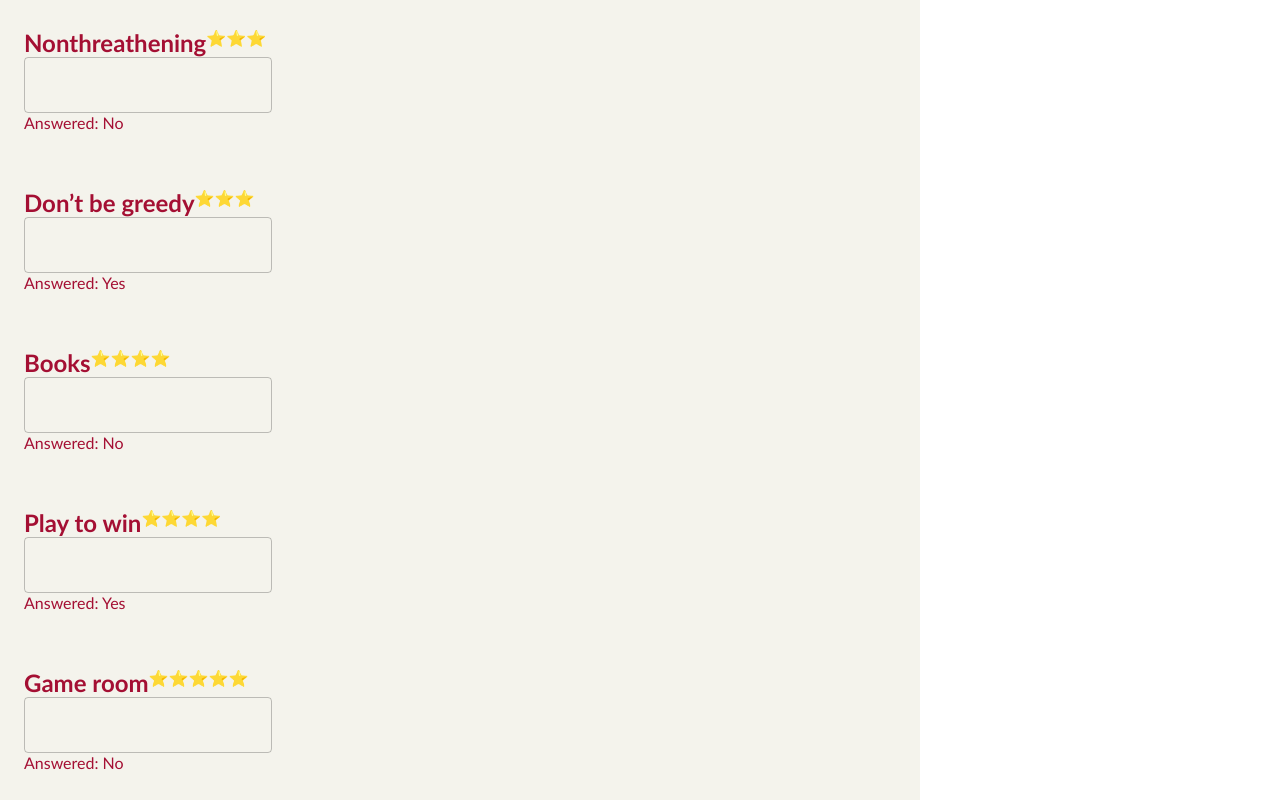
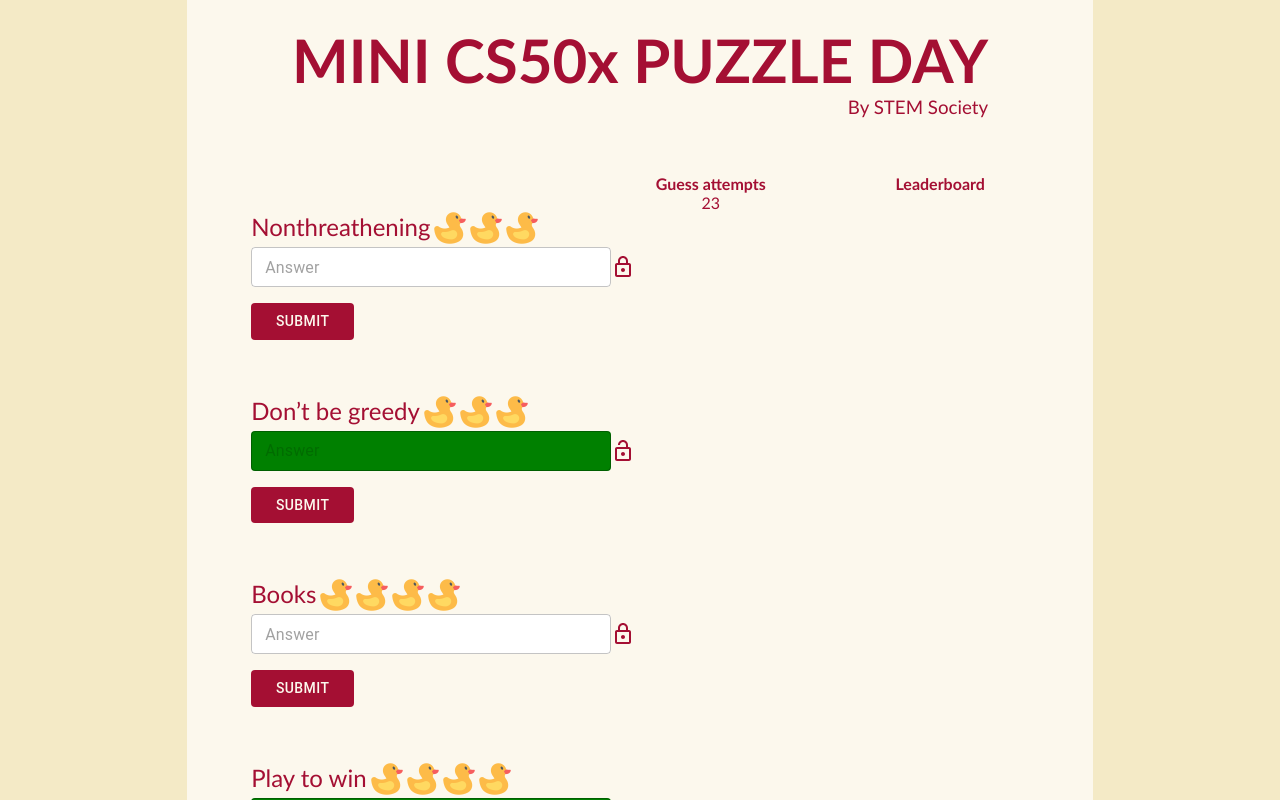
Before and after one commit to definitelyna/Mini_CS50x_Answer_Frontend, a React (Vite) app: page /QuestionCheck in a window 1280 px wide. Shown: the top 800 px of the page. Built offline with nearby package versions, Linux system fonts and the light colour scheme.

Commit message:
Shit ton of changes

```diff
--- a/src/index.css
+++ b/src/index.css
@@ -1,3 +1,3 @@
 *{
-  font-family: 'Gill Sans MT'
+  font-family: 'Gill Sans', 'Gill Sans MT', Calibri, 'Trebuchet MS', sans-serif
 }
--- a/src/pages/InputTeam/InputTeam.css
+++ b/src/pages/InputTeam/InputTeam.css
@@ -1,5 +1,4 @@
 *{
-    font-family: 'Gill Sans MT';
     padding: 0;
     margin: 0
 }
--- a/src/pages/QuestionCheck/QuestionCheck.tsx
+++ b/src/pages/QuestionCheck/QuestionCheck.tsx
@@ -1,6 +1,8 @@
 // import { useEffect, useState } from "react";
-import { Box, TextField } from "@mui/material";
+import { Box, Button, TextField } from "@mui/material";
 import "./QuestionCheck.css";
+import LockOutlinedIcon from "@mui/icons-material/LockOutlined";
+import LockOpenOutlinedIcon from "@mui/icons-material/LockOpenOutlined";
 
 const QuestionCheck = () => {
   const questions = [
@@ -43,32 +45,135 @@
   // }, []);
 
   return (
-    <Box>
+    <Box
+      sx={{
+        display: "flex",
+        flexDirection: "row",
+        justifyContent: "center",
+        bgcolor: "#f4eac6",
+        width: "100%",
+      }}
+    >
       <Box
         sx={{
-          height: "100vh",
-          width: "70vw",
+          height: "auto",
+          width: "67vw",
           color: "#a40f33",
-          bgcolor: "#f4f3ec",
+          bgcolor: "#fcf8ed",
           display: "flex",
           flexDirection: "column",
-          justifyContent: "space-around",
-          pl: 3,
+          alignItems: "center",
+          justifyContent: "space-between",
+          px: 3,
         }}
       >
-        {questions.map((question) => (
-          <Box key={question.id}>
-            <Box sx={{ display: "flex", flexDirection: "row" }}>
-              <h2>{question.question}</h2>
-              {Array.from({ length: question.star_rating }, (_, i) => (
-                <div key={i}>⭐</div>
-              ))}
+        <Box sx={{ textAlign: "right", mt: 3 }}>
+          <h1 style={{ fontSize: 60, marginLeft: "auto" }}>
+            MINI CS50x PUZZLE DAY
+          </h1>
+          <h3 style={{ fontWeight: "normal" }}>By STEM Society</h3>
+        </Box>
+
+        <Box
+          sx={{
+            display: "flex",
+            flexDirection: "row",
+            justifyContent: "space-between",
+            width: "100%",
+            mt: 7,
+          }}
+        >
+          <Box
+            sx={{
+              display: "flex",
+              flexDirection: "column",
+              justifyContent: "space-between",
+              width: "60%",
+              px: 5,
+            }}
+          >
+            <Box
+              sx={{
+                display: "flex",
+                alignSelf: "flex-end",
+                flexDirection: "column",
+                alignItems: "center",
+              }}
+            >
+              <b>Guess attempts</b>
+              <Box>23</Box>
             </Box>
 
-            <TextField />
-            <p>Answered: {question.answered ? "Yes" : "No"}</p>
+            {questions.map((question) => (
+              <Box
+                key={question.id}
+                sx={{
+                  display: "flex",
+                  flexDirection: "column",
+                  justifyContent: "left",
+                  mb: 7,
+                }}
+              >
+                <Box sx={{ display: "flex", flexDirection: "row" }}>
+                  <h2 style={{ fontWeight: "normal" }}>{question.question}</h2>
+                  {Array.from({ length: question.star_rating }, (_, i) => (
+                    <div key={i}>
+                      <Box
+                        component="img"
+                        src="/public/rubber-duck.png"
+                        sx={{ height: "4vh", ml: 0.5 }}
+                      ></Box>
+                    </div>
+                  ))}
+                </Box>
+
+                <Box sx={{display: "flex", flexDirection: "row", alignItems: "center"}}>
+                  <TextField
+                    sx={{
+                      height: 40,
+                      "& .MuiInputBase-root": {
+                        height: 40,
+                        bgcolor: question.answered ? "green" : "white",
+                      },
+                      width: "70%",
+                    }}
+                    placeholder="Answer"
+                    disabled={question.answered}
+                  />
+
+                  {question.answered ? (
+                    <LockOpenOutlinedIcon />
+                  ) : (
+                    <LockOutlinedIcon />
+                  )}
+                </Box>
+
+                <Button
+                  sx={{
+                    bgcolor: "#a40f33",
+                    color: "#fcf8ed",
+                    mt: 2,
+                    width: "20%",
+                  }}
+                >
+                  Submit
+                </Button>
+              </Box>
+            ))}
           </Box>
-        ))}
+
+          <Box
+            sx={{
+              width: "30%",
+              display: "flex",
+              flexDirection: "column",
+              alignItems: "center",
+            }}
+          >
+            <b>Leaderboard</b>
+
+          </Box>
+        </Box>
       </Box>
     </Box>
   );
```
Also changed, not shown: public/rubber-duck.png (added).
